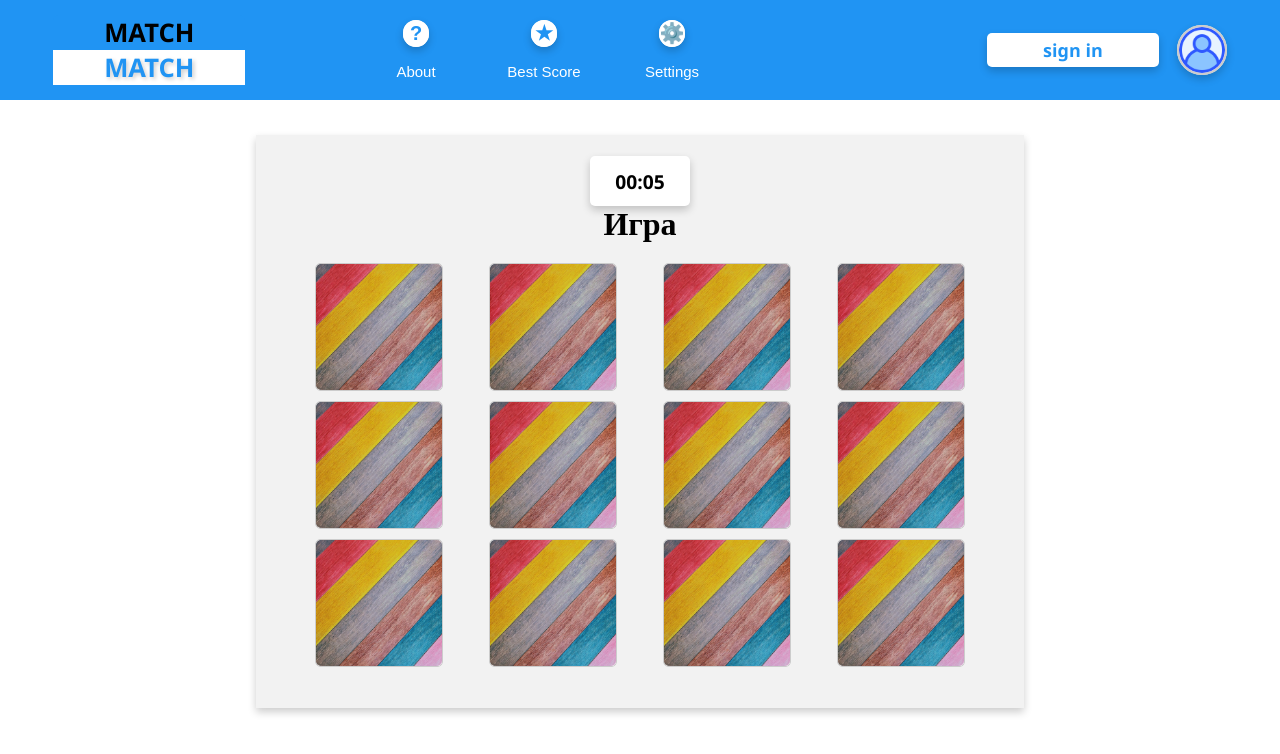
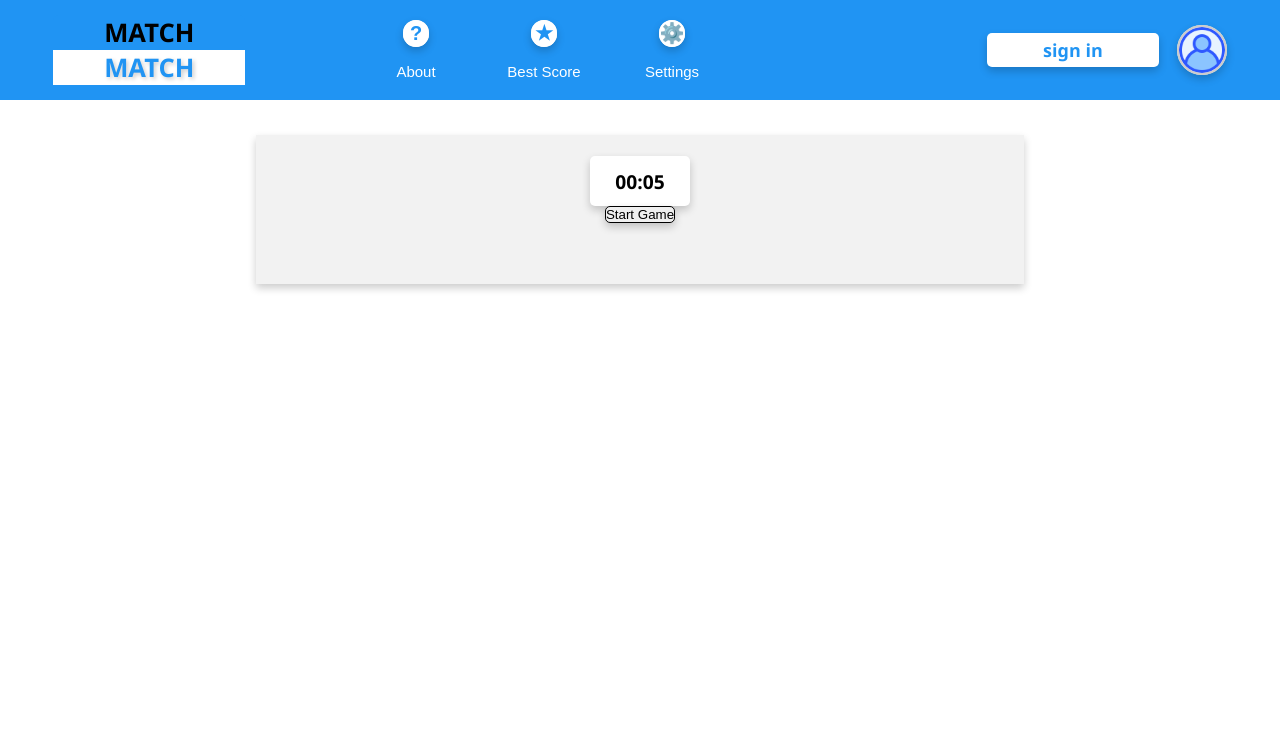
Before and after one commit to ndgde/match-game, a React (Create React App) app: page / in a window 1280 px wide. Shown: the top 754 px of the page. Built offline with nearby package versions, Linux system fonts and the light colour scheme.

Commit message:
card matching logic

```diff
--- a/src/components/Card/Card.css
+++ b/src/components/Card/Card.css
@@ -17,7 +17,7 @@
   width: 100%;
   height: 100%;
   transform-style: preserve-3d;
-  transition: transform 0.6s;
+  transition: transform 0.5s;
   border: 1px solid #ccc;
   cursor: pointer;
   border-radius: 5px;
@@ -65,6 +65,17 @@
   align-items: center;
   font-size: 24px;
   color: white;
+  opacity: 0;
+  animation: fadeIn 0.5s ease-in-out forwards;
+}
+
+@keyframes fadeIn {
+  from {
+    opacity: 0;
+  }
+  to {
+    opacity: 1;
+  }
 }
 
 .green {
@@ -80,7 +91,7 @@
 }
 
 .red .checkmark {
-  background-color: rgba(255, 0, 0)
+  background-color: rgba(255, 0, 0);
 }
 
 .checkmark {
--- a/src/components/Card/Card.jsx
+++ b/src/components/Card/Card.jsx
@@ -1,25 +1,48 @@
 /* eslint-disable prettier/prettier */
-import React from 'react';
+import React, { useEffect } from 'react';
 import './Card.css';
 import PropTypes from 'prop-types';
 import { useState } from 'react';
 
 const CardState = Object.freeze({
-  STANDARD: "standard",
-  CORRECT: "correct",
-  INCORRECT: "incorrect",
+  STANDARD: 'standard',
+  CORRECT: 'correct',
+  INCORRECT: 'incorrect',
 });
 
 export { CardState };
 
-const Card = ({ id, state = CardState.STANDARD, isBlocked = true, className, ...props }) => {
+const Card = ({ id, callback, className, ...props }) => {
   const [isFlipped, setIsFlipped] = useState(false);
+  const [isBlocked, setIsBlocked] = useState(false);
+  const [state, setState] = useState(Card.STANDARD);
 
   const flip = () => {
+    setIsFlipped(!isFlipped);
+  };
+
+  useEffect(() => {
+    if (state == CardState.CORRECT) {
+      setIsFlipped(true);
+      setIsBlocked(true);
+    } else if (state == CardState.INCORRECT) {
+      setTimeout(() => {
+        setIsBlocked(false);
+        setIsFlipped(false);
+      }, 500);
+    }
+  }, [state]);
+
+  const approve = (approval) => setState(approval ? CardState.CORRECT : CardState.INCORRECT);
+
+  const onClick = () => {
     if (!isBlocked) {
-      setIsFlipped(!isFlipped);
+      flip();
+      callback(id, approve);
     }
   };
+
+
 
   const getStatementBlock = (state) => {
     switch (state) {
@@ -40,10 +63,9 @@
     }
   };
 
-
   return (
     <div className={`card-container ${isFlipped ? 'flipped' : ''} ${className}`} {...props}>
-      <div className="card" onClick={flip}>
+      <div className="card" onClick={onClick}>
         <div className="card-front">
           <img src={process.env.PUBLIC_URL + `/card-imgs/img-${id}.png`} alt="front" />
           {getStatementBlock(state)}
@@ -59,10 +81,9 @@
 export default Card;
 
 Card.propTypes = {
-  id: PropTypes.number,
+  id: PropTypes.number.isRequired,
+  callback: PropTypes.func.isRequired,
   state: PropTypes.string,
-  isBlocked: PropTypes.bool,
-  img: PropTypes.string,
   className: PropTypes.string,
   props: PropTypes.object,
 };
--- a/src/components/Game/Game.jsx
+++ b/src/components/Game/Game.jsx
@@ -3,8 +3,9 @@
 import './Game.css';
 import Grid from '../Grid/Grid';
 import Card from '../Card/Card';
-import { CardState } from '../Card/Card';
+// import { CardState } from '../Card/Card';
 import Timer from '../Timer/Timer';
+import Button from '../Button/Button';
 
 class Game extends Component {
   constructor(props) {
@@ -12,11 +13,28 @@
     this.state = {
       score: 0,
       isGameOver: false,
+      cards: [],
+      prevId: null,
+      prevCallback: null,
     };
   }
 
+  generateCards = (numOfCards) => {
+    const cards = Array.from({ length: Math.floor(numOfCards / 2) }, (_, i) => [i, i])
+      .flat() /* returns [0, 0, 1, 1, 2, 2, ...] */
+      .sort(() => Math.random() - 0.5); /* random arrangement of card ids */
+
+    console.log(cards);
+
+    return cards;
+  };
+
   startGame = () => {
-    this.setState({ score: 0, isGameOver: false });
+    this.setState({
+      score: 0,
+      isGameOver: false,
+      cards: this.generateCards(12),
+    });
   };
 
   endGame = () => {
@@ -29,28 +47,35 @@
     }
   };
 
+  cardClickHandler = (id, callback) => {
+    if (this.state.prevId !== null) {
+      if (id == this.state.prevId) {
+        [callback, this.state.prevCallback].forEach((func) => func(true));
+      } else {
+        [callback, this.state.prevCallback].forEach((func) => func(false));
+      }
+
+      this.setState({ prevId: null, prevCallback: null });
+      console.log(this.state.prevId, id);
+    } else {
+      this.setState({ prevId: id, prevCallback: callback });
+    }
+
+    this.forceUpdate();
+  };
+
   render() {
     return (
       <div className="game-container">
         <Timer initialTime={new Date()} />
-        <h1>Игра</h1>
+        <Button onClick={this.startGame}>Start Game</Button>
         <Grid
-          width={4}
-          height={3}
-          cards={[
-            <Card id={0} isBlocked={false} state={CardState.STANDARD} />,
-            <Card id={1} isBlocked={false} state={CardState.CORRECT} />,
-            <Card id={2} isBlocked={false} state={CardState.INCORRECT} />,
-            <Card id={3} isBlocked={false} />,
-            <Card id={4} isBlocked={false} />,
-            <Card id={5} isBlocked={false} />,
-            <Card id={0} isBlocked={false} />,
-            <Card id={1} isBlocked={false} />,
-            <Card id={2} isBlocked={false} />,
-            <Card id={3} isBlocked={false} />,
-            <Card id={4} isBlocked={false} />,
-            <Card id={5} isBlocked={false} />,
-          ]}></Grid>
+          // width={4}
+          // height={3}
+          cards={this.state.cards.map((cardId) => (
+            <Card id={cardId} callback={this.cardClickHandler} />
+          ))}
+        />
       </div>
     );
   }
```
